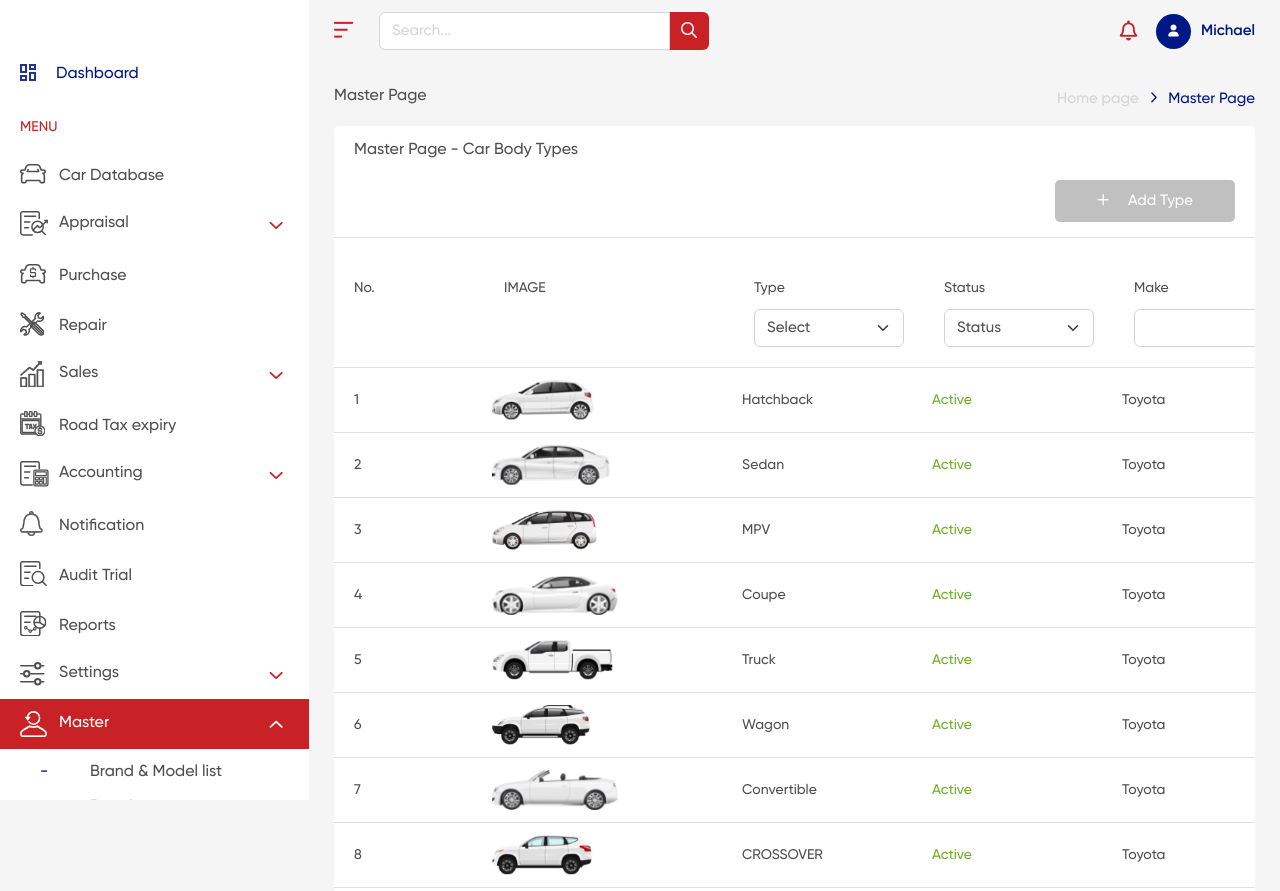
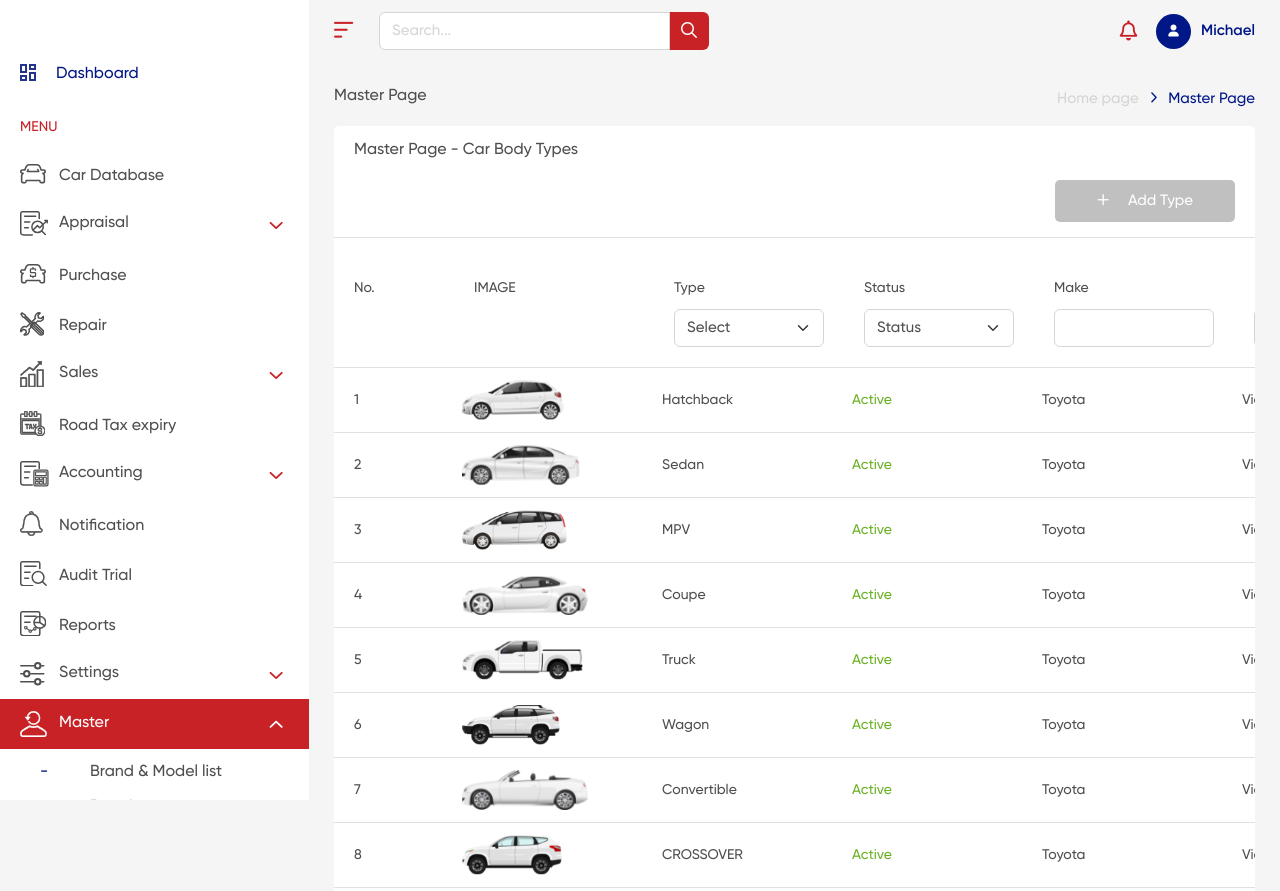
Before and after one commit to devshisir/nimat-car-upwork, a website: page index.html in a window 1280 px wide. Shown: the top 891 px of the page. Drawn offline with Linux system fonts and the light colour scheme.

Commit message:
Work backup

```diff
--- a/index.html
+++ b/index.html
@@ -405,8 +405,8 @@
                         <table class="table">
                            <thead>
                               <tr>
-                                 <td scope="col" style="width: 150px;">No.</td>
-                                 <td scope="col" style="width: 250px;">IMAGE</td>
+                                 <td scope="col" style="width: 120px;">No.</td>
+                                 <td scope="col" style="width: 200px;">IMAGE</td>
                                  <td scope="col" style="width: 190px;">
                                     <span>Type</span>
                                     <div class="selectBox">
@@ -429,19 +429,19 @@
                                        </select>
                                     </div>
                                  </td>
-                                 <td scope="col">
+                                 <td scope="col" style="width: 200px;">
                                     <span>Make</span>
                                     <div class="inputBox">
                                        <input type="text" class="form-control">
                                     </div>
                                  </td>
-                                 <td scope="col">
+                                 <td scope="col" style="width: 200px;">
                                     <span>Model</span>
                                     <div class="inputBox">
                                        <input type="text" class="form-control">
                                     </div>
                                  </td>
-                                 <td scope="col">
+                                 <td scope="col" style="width: 200px;">
                                     <span>Position</span>
                                     <div class="inputBox">
                                        <input type="text" class="form-control">
```
